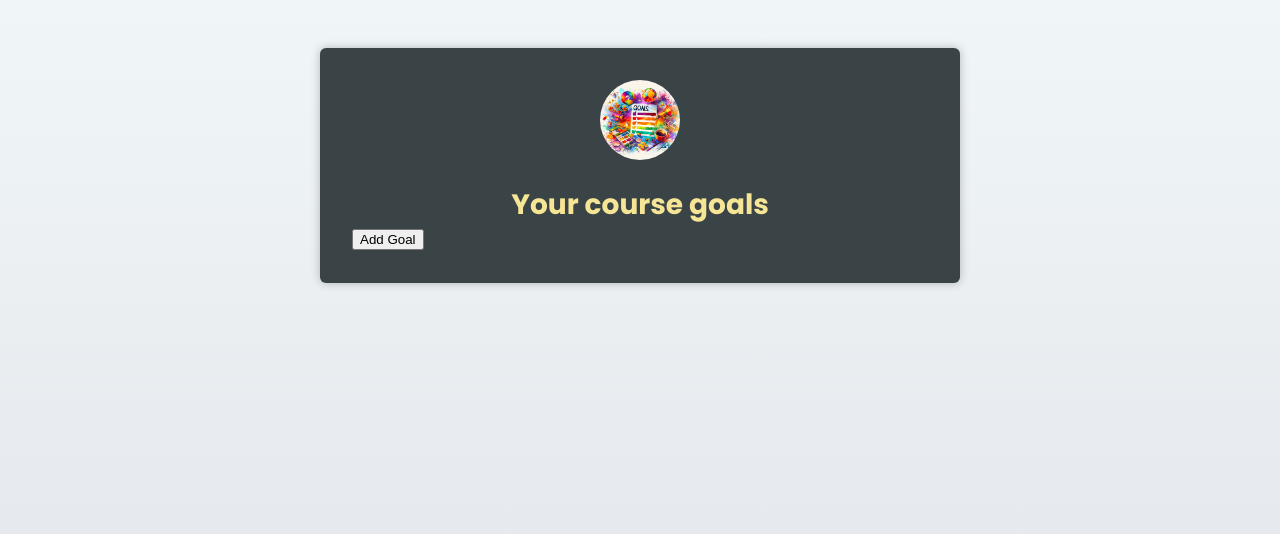
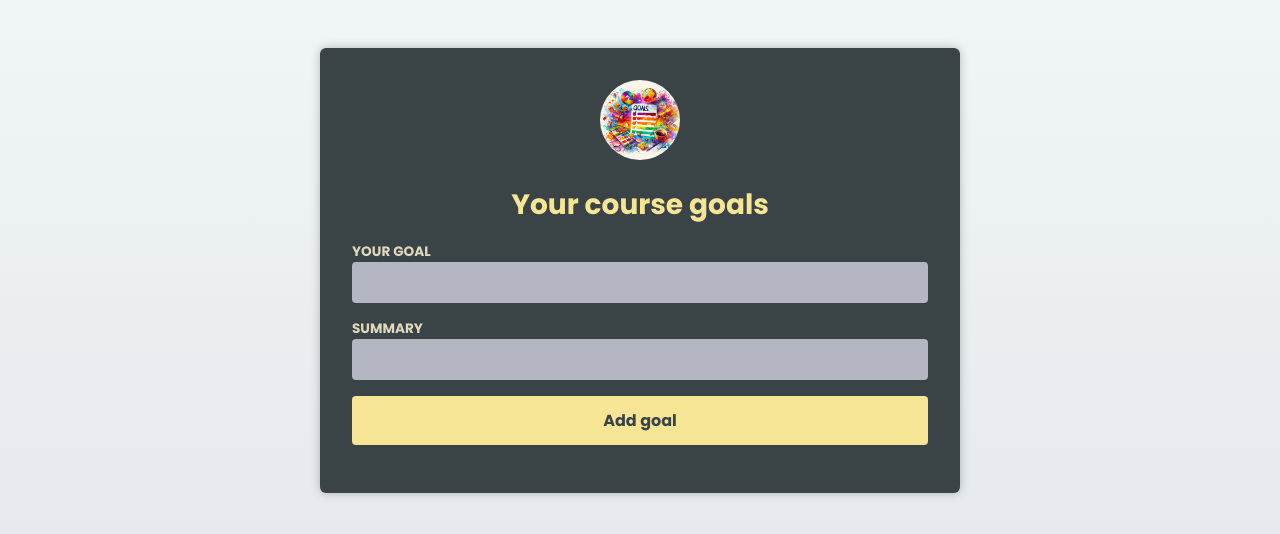
Before and after one commit to Ermegilius/ReactAndTypeScript, a React (Vite) app in the folder react-ts-basics/: page / in a window 1280 px wide. Shown: the top 534 px of the page. Built offline with nearby package versions, Linux system fonts and the light colour scheme; the HTML template or start-up script is replaced by a standard one.

Commit message:
add: addGoal component with form

```diff
--- a/react-ts-basics/src/App.tsx
+++ b/react-ts-basics/src/App.tsx
@@ -1,5 +1,6 @@
 import Header from "./components/Header.tsx";
 import CourseGoalsList from "./components/CourseGoalsList.tsx";
+import NewGoal from "./components/NewGoal.tsx";
 import goalsImg from "./assets/goals.jpg";
 import { useState } from "react";
 
@@ -21,13 +22,18 @@ export default function App() {
 			return [...prevGoals, newGoal];
 		});
 	}
+
+	function handleDeleteGoal(id: number) {
+		setGoals((prevGoals) => prevGoals.filter((goal) => goal.id !== id));
+	}
+
 	return (
 		<main>
 			<Header image={{ src: goalsImg, alt: "A list of goals" }}>
 				<h1>Your course goals</h1>
 			</Header>
-			<button onClick={handleAddGoal}>Add Goal</button>
-			<CourseGoalsList goals={goals} />
+			<NewGoal />
+			<CourseGoalsList goals={goals} onDeleteGoal={handleDeleteGoal} />
 		</main>
 	);
 }
--- a/react-ts-basics/src/components/CourseGoal.tsx
+++ b/react-ts-basics/src/components/CourseGoal.tsx
@@ -1,17 +1,21 @@
-import { type ReactNode, type PropsWithChildren, type FC } from "react";
+import { type PropsWithChildren } from "react";
 
 //type CourseGoalProps = { title: string; children: ReactNode };
 
-type CourseGoalProps = PropsWithChildren<{ title: string }>; // the same as above
+type CourseGoalProps = PropsWithChildren<{
+	id: number;
+	title: string;
+	onDelete: (id: number) => void;
+}>; // the same as above
 
-export default function CourseGoal({ title, children }: CourseGoalProps) {
+export default function CourseGoal({ id, title, children, onDelete }: CourseGoalProps) {
 	return (
 		<article>
 			<div>
 				<h2>{title}</h2>
 				{children}
 			</div>
-			<button>Delete</button>
+			<button onClick={() => onDelete(id)}>Delete</button>
 		</article>
 	);
 }
--- a/react-ts-basics/src/components/CourseGoalsList.tsx
+++ b/react-ts-basics/src/components/CourseGoalsList.tsx
@@ -3,14 +3,15 @@ import { type CourseGoal as CGoal } from "../App.tsx";
 
 type CourseGoalListProps = {
 	goals: CGoal[];
+	onDeleteGoal: (id: number) => void; //it won't return anything in this component. We just send it down to the next child
 };
 
-export default function CourseGoalsList({ goals }: CourseGoalListProps) {
+export default function CourseGoalsList({ goals, onDeleteGoal }: CourseGoalListProps) {
 	return (
 		<ul>
 			{goals.map((goal) => (
 				<li key={goal.id}>
-					<CourseGoal title={goal.title}>
+					<CourseGoal id={goal.id} title={goal.title} onDelete={onDeleteGoal}>
 						<p>{goal.description}</p>
 					</CourseGoal>
 				</li>
--- /dev/null
+++ b/react-ts-basics/src/components/NewGoal.tsx
@@ -0,0 +1,23 @@
+import { type FormEvent } from "react";
+
+export default function NewGoal() {
+	function handleSubmit(event: FormEvent) {
+		event.preventDefault();
+	}
+
+	return (
+		<form onSubmit={handleSubmit}>
+			<p>
+				<label htmlFor="goal">Your goal</label>
+				<input id="goal" type="text" />
+			</p>
+			<p>
+				<label htmlFor="summary">Summary</label>
+				<input id="summary" type="text" />
+			</p>
+			<p>
+				<button>Add goal</button>
+			</p>
+		</form>
+	);
+}
```
